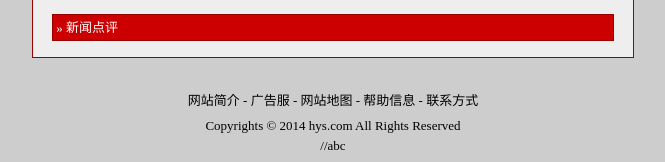
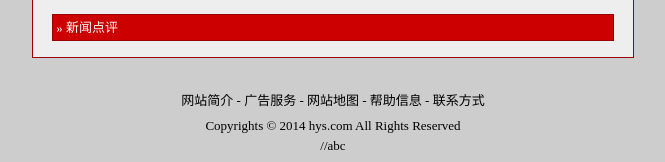
Before and after one commit to Minionstim/test, a PHP site: page /news.php?articleId=1 in a window 1280 px wide. Shown: the part 1592-1754 px from the top of the page, without its empty margins (307-972 px from the left). Run offline with PHP 8.4, Linux system fonts and the light colour scheme; data comes from the database, SQL or seed files in the repository; data that the repository does not hold is empty.

Commit message:
Update footer.php

```diff
--- a/footer.php
+++ b/footer.php
@@ -1,6 +1,6 @@
 <!-- 网页脚 -->
     <div class="footDiv">
-      网站简介 - 广告服 - 网站地图 - 帮助信息 - 联系方式<br>
+      网站简介 - 广告服务 - 网站地图 - 帮助信息 - 联系方式<br>
       Copyrights &copy; 2014 hys.com All Rights Reserved
     </div>
     //abc
```
